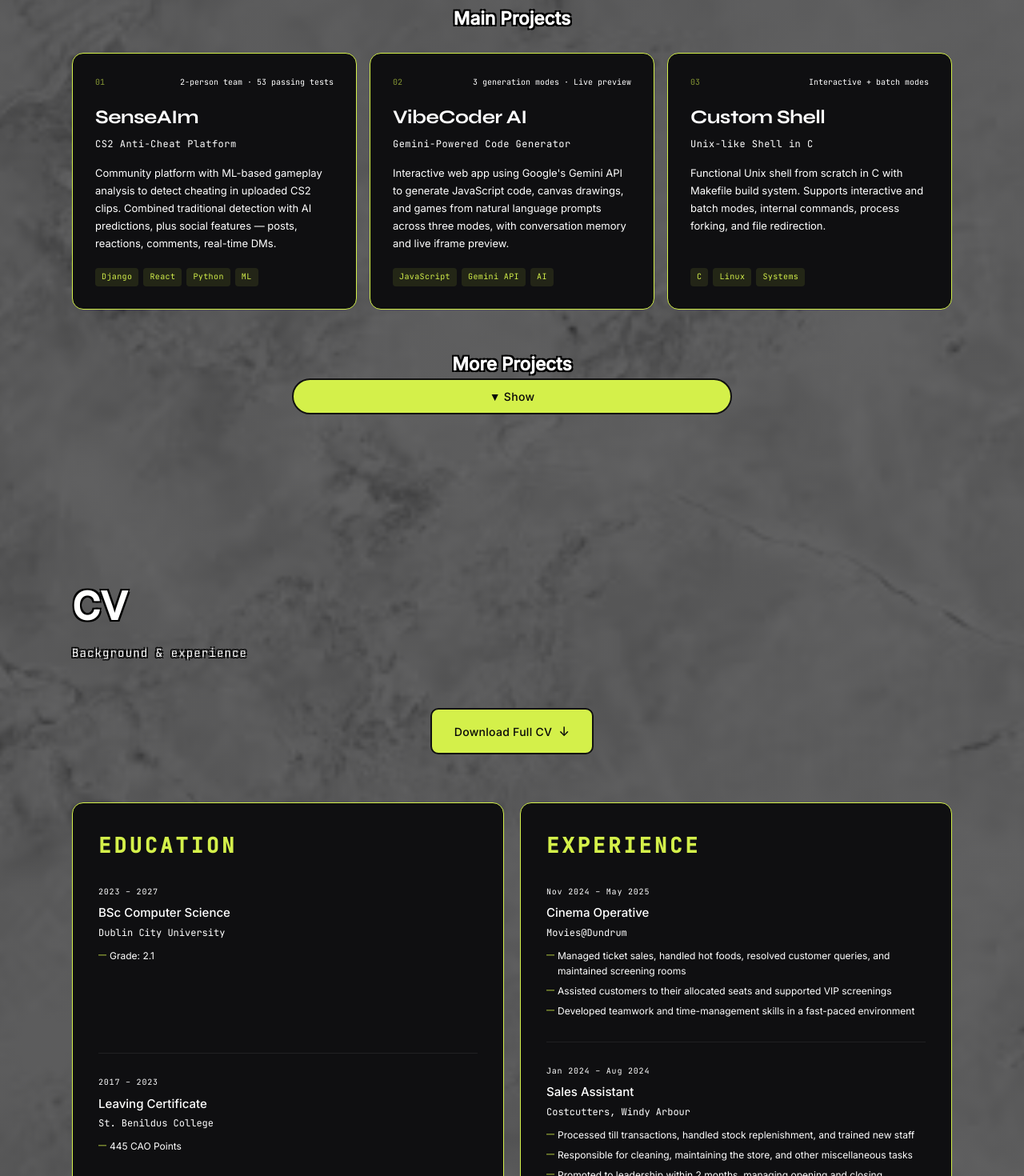
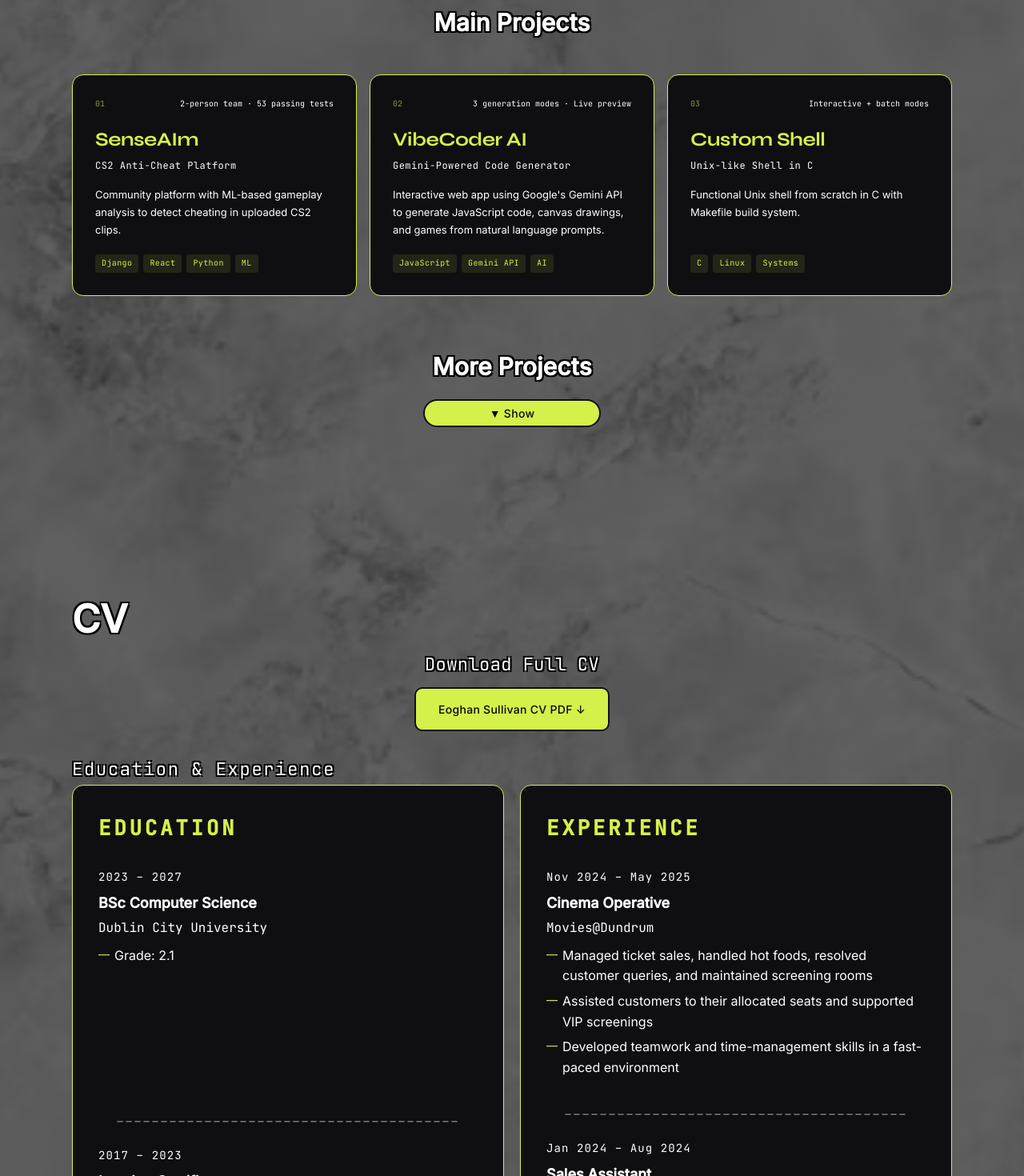
Before and after one commit to Eoghaning/eoghansullivan.github.io, a React (Vite) app: page / in a window 1280 px wide. Shown: the part 1340-2810 px from the top of the page at 80% size. Built offline with nearby package versions, Linux system fonts and the light colour scheme.

Commit message:
big final draft changes

```diff
--- a/src/pages/CV/CV.css
+++ b/src/pages/CV/CV.css
@@ -1,17 +1,14 @@
 .cv-button-wrapper {
   display: flex;
   justify-content: center;
-  margin-bottom: 60px;
-}
-.cv-download-arrow {
-  font-size: 16px;
-  margin-left: 8px;
+  margin-bottom: 30px;
 }
 
 .cv-grid {
   display: grid;
   grid-template-columns: 1fr 1fr;
   gap: 20px;
+  align-items: start;
 }
 
 .cv-block {
@@ -33,47 +30,48 @@
 
 .cv-item {
   margin-bottom: 28px;
-  padding-bottom: 28px;
-  border-bottom: 1px solid var(--border);
 }
 
 .cv-item:last-child {
   margin-bottom: 0;
-  padding-bottom: 0;
-  border-bottom: none;
 }
 
-.cv-item-first {
-  padding-bottom: 112px;
+.cv-divider {
+  text-align: center;
+  font-family: var(--mono);
+  color: var(--dim);
+  letter-spacing: 2px;
+  margin: 24px 0;
+  opacity: 0.6;
 }
 
 .cv-item-year {
   font-family: var(--mono);
-  font-size: 10px;
+  font-size: 14px;
   color: var(--dim);
   letter-spacing: 0.08em;
   margin-bottom: 6px;
 }
 
 .cv-item-title {
-  font-size: 15px;
-  font-weight: 500;
+  font-size: 18px;
+  font-weight: 600;
   color: var(--text);
-  margin-bottom: 3px;
+  margin-bottom: 4px;
 }
 
 .cv-item-sub {
-  font-size: 12px;
+  font-size: 16px;
   color: var(--muted);
   font-family: var(--mono);
   margin-bottom: 8px;
 }
 
 .cv-detail-item {
-  font-size: 12px;
+  font-size: 16px;
   color: var(--dim);
   line-height: 1.6;
-  padding-left: 14px;
+  padding-left: 20px;
   position: relative;
   margin-top: 4px;
 }
@@ -83,23 +81,22 @@
   position: absolute;
   left: 0;
   color: var(--accent);
-  font-size: 10px;
+  font-size: 14px;
 }
 
 .cv-bullets {
   list-style: none;
   margin-top: 8px;
-  display: flex;
-  flex-direction: column;
-  gap: 6px;
+  padding-left: 0;
 }
 
 .cv-bullets li {
-  font-size: 12px;
+  font-size: 16px;
   color: var(--dim);
   line-height: 1.6;
-  padding-left: 14px;
+  padding-left: 20px;
   position: relative;
+  margin-bottom: 6px;
 }
 
 .cv-bullets li::before {
@@ -107,23 +104,51 @@
   position: absolute;
   left: 0;
   color: var(--accent);
-  font-size: 10px;
+  font-size: 14px;
 }
 
-/* CV header – vertical stacking */
 .cv-header {
   display: block !important;
+  margin-bottom: 0 !important;
 }
+
 .cv-header h1 {
-  display: block;
-  margin-bottom: 0.5rem;
+  margin: 0;
 }
-/* Double-thick black border for the subtitle */
+
+.cv-subtitle-header {
+  margin-bottom: 0 !important;
+}
+
 .cv-header .section-sub {
+  font-size: 22px;
   text-shadow: -2px -2px 0 #000,
                 2px -2px 0 #000,
                -2px  2px 0 #000,
                 2px  2px 0 #000;
+  display: block;
+  margin-top: 0;
+}
+
+.download-heading {
+  text-align: center;
+  margin: 0 0 10px 0;
+}
+
+.download-heading-text {
+  font-family: var(--mono);
+  font-size: 22px;
+  color: var(--text);
+  text-shadow: -2px -2px 0 #000,
+                2px -2px 0 #000,
+               -2px  2px 0 #000,
+                2px  2px 0 #000;
+  display: inline;
+  letter-spacing: 0.02em;
+}
+
+.btn-primary span {
+  display: inline-block;
 }
 
 @media (max-width: 768px) {
--- a/src/pages/CV/CV.jsx
+++ b/src/pages/CV/CV.jsx
@@ -6,25 +6,33 @@ export default function CV() {
       <div className="page-inner">
         <div className="section-header cv-header">
           <h1>CV</h1>
-          <p className="section-sub cv-subtitle-badge">Background & experience</p>
+        </div>
+
+        <div className="download-heading">
+          <span className="download-heading-text">Download Full CV</span>
         </div>
 
         <div className="cv-button-wrapper">
           <a href="/CV.pdf" download className="btn-primary">
-            <span>Download Full CV</span>
-            <span className="cv-download-arrow">↓</span>
+            <span>Eoghan Sullivan CV PDF ↓</span>
           </a>
+        </div>
+
+        <div className="section-header cv-header cv-subtitle-header">
+          <p className="section-sub cv-subtitle-badge">Education & Experience</p>
         </div>
 
         <div className="cv-grid">
           <div className="cv-block">
             <h3 className="cv-block-title">Education</h3>
-            <div className="cv-item cv-item-first">
+            <div className="cv-item">
               <div className="cv-item-year">2023 – 2027</div>
               <div className="cv-item-title">BSc Computer Science</div>
               <div className="cv-item-sub">Dublin City University</div>
               <div className="cv-detail-item">Grade: 2.1</div>
+              <br/><br/><br/><br/><br/><br/>
             </div>
+            <div className="cv-divider">_______________________________________</div>
             <div className="cv-item">
               <div className="cv-item-year">2017 – 2023</div>
               <div className="cv-item-title">Leaving Certificate</div>
@@ -45,6 +53,7 @@ export default function CV() {
                 <li>Developed teamwork and time-management skills in a fast-paced environment</li>
               </ul>
             </div>
+            <div className="cv-divider">_______________________________________</div>
             <div className="cv-item">
               <div className="cv-item-year">Jan 2024 – Aug 2024</div>
               <div className="cv-item-title">Sales Assistant</div>
--- a/src/pages/Projects/Projects.css
+++ b/src/pages/Projects/Projects.css
@@ -9,16 +9,17 @@
   border: 1px solid var(--accent);
   border-radius: 14px;
   padding: 28px;
-  transition: border-color 0.2s, transform 0.2s, background 0.2s;
+  transition: all 0.3s ease;
   animation: fadeUp 0.5s ease both;
   display: flex;
   flex-direction: column;
 }
 
 .project-card:hover {
-  border-color: rgba(212,240,74,0.2);
+  border-color: var(--accent);
   background: var(--bg3);
-  transform: translateY(-2px);
+  transform: scale(1.05) translateY(-4px);
+  box-shadow: 0 20px 30px rgba(0,0,0,0.5), 0 0 0 2px rgba(212,240,74,0.3);
 }
 
 @keyframes fadeUp {
@@ -57,7 +58,7 @@
   font-size: 24px;
   font-weight: 700;
   letter-spacing: -0.5px;
-  color: var(--text);
+  color: var(--accent);
   margin-bottom: 4px;
 }
 
@@ -94,7 +95,6 @@
   letter-spacing: 0.04em;
 }
 
-/* Section subheadings (e.g., "Main Projects", "More Projects") */
 .projects-subheading {
   font-family: var(--serif);
   font-size: 24px;
@@ -103,24 +103,19 @@
   color: var(--text);
 }
 
-/* Larger, centered main heading for the first section */
 .projects-subheading-main {
   font-size: 32px;
   text-align: center;
   margin: 60px 0 40px 0;
 }
 
-/* Toggle button under "More Projects" – now 50% width and centered */
 .toggle-more-btn {
-  width: 50% !important;
-  margin: 0 auto 20px auto !important;
-  padding: 12px 0 !important;
+  padding: 7px 81px !important;
+  margin: 0 0 20px 0 !important;
   font-size: 14px !important;
   border-radius: 30px !important;
-  text-align: center;
 }
 
-/* Project count badge – small pill for total count */
 .project-count-badge {
   display: inline-block;
   background: var(--bg3);
@@ -134,7 +129,12 @@
   margin-top: 8px;
 }
 
-/* Black border text for all headings inside the projects section */
+.projects-heading {
+  font-size: 2em;
+  margin: 0.5em 0;
+  text-align: center;
+}
+
 .page-section h1,
 .page-section h2 {
   text-shadow: -2px -2px 0 #000,
@@ -143,18 +143,133 @@
                 2px  2px 0 #000;
 }
 
-/* Responsive */
+/* Modal styles – scaled to 80% of the previous 250% increase */
+.clickable-card {
+  cursor: pointer;
+}
+
+.modal-overlay {
+  position: fixed;
+  top: 0;
+  left: 0;
+  right: 0;
+  bottom: 0;
+  background: rgba(0,0,0,0.85);
+  display: flex;
+  align-items: center;
+  justify-content: center;
+  z-index: 1000;
+}
+
+.modal-content {
+  background: var(--bg2);
+  border: 4px solid var(--accent);
+  border-radius: 32px;
+  padding: 80px;
+  max-width: 1200px;
+  width: 90%;
+  max-height: 90vh;
+  overflow-y: auto;
+  position: relative;
+}
+
+.modal-close {
+  position: absolute;
+  top: 30px;
+  right: 40px;
+  background: none;
+  border: none;
+  font-size: 80px;
+  cursor: pointer;
+  color: var(--muted);
+  line-height: 1;
+}
+
+.modal-close:hover {
+  color: var(--accent);
+}
+
+.modal-title {
+  font-family: var(--serif);
+  font-size: 64px;
+  margin-bottom: 20px;
+  color: var(--accent);
+}
+
+.modal-subtitle {
+  font-size: 36px;
+  color: var(--muted);
+  margin-bottom: 40px;
+}
+
+.modal-desc {
+  font-size: 32px;
+  line-height: 1.7;
+  color: var(--text);
+  margin-bottom: 48px;
+}
+
+.modal-tags {
+  display: flex;
+  flex-wrap: wrap;
+  gap: 20px;
+  margin-bottom: 40px;
+}
+
+.modal-tag {
+  font-size: 24px;
+  font-family: var(--mono);
+  color: var(--accent);
+  background: var(--accent2);
+  padding: 8px 24px;
+  border-radius: 40px;
+}
+
+.modal-detail {
+  font-size: 28px;
+  color: var(--dim);
+  border-top: 2px solid var(--border);
+  padding-top: 40px;
+}
+
 @media (max-width: 768px) {
   .projects-grid {
     grid-template-columns: 1fr;
   }
   .toggle-more-btn {
-    width: 100%; /* full width on mobile for easier tapping */
-    margin: 0 0 20px 0 !important;
+    width: 100%;
+    text-align: center;
+    margin-bottom: 20px;
   }
   .project-count-badge {
     display: block;
     width: fit-content;
     margin: 8px auto 0;
   }
+  .modal-content {
+    padding: 40px 20px;
+  }
+  .modal-title {
+    font-size: 32px;
+  }
+  .modal-subtitle {
+    font-size: 20px;
+  }
+  .modal-desc {
+    font-size: 18px;
+  }
+  .modal-tag {
+    font-size: 14px;
+    padding: 6px 16px;
+  }
+  .modal-detail {
+    font-size: 16px;
+    padding-top: 20px;
+  }
 }
+
+.heading-small {
+  font-size: 0.75em;
+  font-weight: normal;
+  opacity: 0.8;
+}
--- a/src/pages/Projects/Projects.jsx
+++ b/src/pages/Projects/Projects.jsx
@@ -1,51 +1,25 @@
 import { useState, useRef } from "react";
 import "./Projects.css";
 
-const MAIN_PROJECTS = [
-  {
-    title: "SenseAIm",
-    subtitle: "CS2 Anti-Cheat Platform",
-    desc: "Community platform with ML-based gameplay analysis to detect cheating in uploaded CS2 clips. Combined traditional detection with AI predictions, plus social features — posts, reactions, comments, real-time DMs.",
-    tags: ["Django", "React", "Python", "ML"],
-    detail: "2-person team · 53 passing tests",
-  },
-  {
-    title: "VibeCoder AI",
-    subtitle: "Gemini-Powered Code Generator",
-    desc: "Interactive web app using Google's Gemini API to generate JavaScript code, canvas drawings, and games from natural language prompts across three modes, with conversation memory and live iframe preview.",
-    tags: ["JavaScript", "Gemini API", "AI"],
-    detail: "3 generation modes · Live preview",
-  },
-  {
-    title: "Custom Shell",
-    subtitle: "Unix-like Shell in C",
-    desc: "Functional Unix shell from scratch in C with Makefile build system. Supports interactive and batch modes, internal commands, process forking, and file redirection.",
-    tags: ["C", "Linux", "Systems"],
-    detail: "Interactive + batch modes",
-  },
-];
+import { project as senseaim } from './main_projects/senseaim.js';
+import { project as vibecoder } from './main_projects/vibecoder.js';
+import { project as customShell } from './main_projects/custom-shell.js';
+import { project as portfolio } from './more_projects/portfolio.js';
 
-const MORE_PROJECTS = [
-  {
-    title: "Portfolio Website",
-    subtitle: "React Portfolio Site",
-    desc: "Custom-built portfolio website to showcase projects, skills, and CV. Features a dark theme, responsive design, and interactive sections. Deployed via Netlify with continuous integration.",
-    tags: ["React", "JavaScript", "CSS", "Netlify"],
-    detail: "Portfolio Website",
-  },
-];
+const MAIN_PROJECTS = [senseaim, vibecoder, customShell];
+const MORE_PROJECTS = [portfolio];
 
 const TOTAL_PROJECTS = MAIN_PROJECTS.length + MORE_PROJECTS.length;
 
 export default function Projects() {
   const [showMore, setShowMore] = useState(false);
+  const [selectedProject, setSelectedProject] = useState(null);
   const moreHeadingRef = useRef(null);
 
   const handleToggle = () => {
     const nextShowMore = !showMore;
     setShowMore(nextShowMore);
     if (nextShowMore) {
-      // Only scroll when expanding (showing projects)
       setTimeout(() => {
         if (moreHeadingRef.current) {
           const yOffset = -80;
@@ -56,38 +30,64 @@ export default function Projects() {
     }
   };
 
+  const openModal = (project) => {
+    setSelectedProject(project);
+  };
+
+  const closeModal = () => {
+    setSelectedProject(null);
+  };
+
+  const handleBackdropClick = (e) => {
+    if (e.target.classList.contains('modal-overlay')) {
+      closeModal();
+    }
+  };
+
+  const renderProjectCard = (project, index, baseNumber) => {
+    const p = project.preview;
+    return (
+      <div
+        key={p.title}
+        className="project-card clickable-card"
+        onClick={() => openModal(project)}
+        style={{ animationDelay: `${index * 0.1}s` }}
+      >
+        <div className="project-top">
+          <span className="project-num">0{baseNumber + index + 1}</span>
+          <span className="project-detail">{p.detail}</span>
+        </div>
+        <h3 className="project-title">{p.title}</h3>
+        <div className="project-subtitle">{p.subtitle}</div>
+        <p className="project-desc">{p.desc}</p>
+        <div className="project-tags">
+          {p.tags.map((t) => <span key={t} className="project-tag">{t}</span>)}
+        </div>
+      </div>
+    );
+  };
+
   return (
     <section id="projects" className="page-section">
       <div className="page-inner">
         <div className="section-header">
-          <h1>My Projects</h1>
+          <h1>
+            My Projects <span className="heading-small">– Click to view</span>
+          </h1>
           <div className="project-count-badge">
             Total: {TOTAL_PROJECTS} projects
           </div>
         </div>
 
-        <h2 style={{ textAlign: 'center' }}>Main Projects</h2>
+        <h2 className="projects-heading" style={{ textAlign: 'center' }}>Main Projects</h2>
         <br/>
         <div className="projects-grid">
-          {MAIN_PROJECTS.map((p, i) => (
-            <div key={p.title} className="project-card" style={{ animationDelay: `${i * 0.1}s` }}>
-              <div className="project-top">
-                <span className="project-num">0{i + 1}</span>
-                <span className="project-detail">{p.detail}</span>
-              </div>
-              <h3 className="project-title">{p.title}</h3>
-              <div className="project-subtitle">{p.subtitle}</div>
-              <p className="project-desc">{p.desc}</p>
-              <div className="project-tags">
-                {p.tags.map((t) => <span key={t} className="project-tag">{t}</span>)}
-              </div>
-            </div>
-          ))}
+          {MAIN_PROJECTS.map((p, i) => renderProjectCard(p, i, 0))}
         </div>
 
         <br/><br/>
         <div style={{ textAlign: 'center' }}>
-          <h2 ref={moreHeadingRef}>More Projects</h2>
+          <h2 ref={moreHeadingRef} className="projects-heading">More Projects</h2>
           <button className="btn-primary toggle-more-btn" onClick={handleToggle}>
             {showMore ? "▲ Hide" : "▼ Show"}
           </button>
@@ -95,23 +95,25 @@ export default function Projects() {
 
         {showMore && (
           <div className="projects-grid">
-            {MORE_PROJECTS.map((p, i) => (
-              <div key={p.title} className="project-card" style={{ animationDelay: `${i * 0.1}s` }}>
-                <div className="project-top">
-                  <span className="project-num">0{MAIN_PROJECTS.length + i + 1}</span>
-                  <span className="project-detail">{p.detail}</span>
-                </div>
-                <h3 className="project-title">{p.title}</h3>
-                <div className="project-subtitle">{p.subtitle}</div>
-                <p className="project-desc">{p.desc}</p>
-                <div className="project-tags">
-                  {p.tags.map((t) => <span key={t} className="project-tag">{t}</span>)}
-                </div>
-              </div>
-            ))}
+            {MORE_PROJECTS.map((p, i) => renderProjectCard(p, i, MAIN_PROJECTS.length))}
           </div>
         )}
       </div>
+
+      {selectedProject && (
+        <div className="modal-overlay" onClick={handleBackdropClick}>
+          <div className="modal-content">
+            <button className="modal-close" onClick={closeModal}>×</button>
+            <h2 className="modal-title">{selectedProject.full.title}</h2>
+            <h3 className="modal-subtitle">{selectedProject.full.subtitle}</h3>
+            <p className="modal-desc">{selectedProject.full.desc}</p>
+            <div className="modal-tags">
+              {selectedProject.full.tags.map((t) => <span key={t} className="modal-tag">{t}</span>)}
+            </div>
+            <div className="modal-detail">{selectedProject.full.detail}</div>
+          </div>
+        </div>
+      )}
     </section>
   );
 }
--- /dev/null
+++ b/src/pages/Projects/main_projects/custom-shell.js
@@ -0,0 +1,16 @@
+export const project = {
+  preview: {
+    title: "Custom Shell",
+    subtitle: "Unix-like Shell in C",
+    desc: "Functional Unix shell from scratch in C with Makefile build system.",
+    tags: ["C", "Linux", "Systems"],
+    detail: "Interactive + batch modes",
+  },
+  full: {
+    title: "Custom Shell",
+    subtitle: "Unix-like Shell in C",
+    desc: "Functional Unix shell from scratch in C with Makefile build system supporting both interactive and batch modes. Implemented core internal commands (cd, clr, dir, environ, echo, help, pause, quit) and external program execution via process forking. Added file redirection handling, error management, and comprehensive user input parsing.",
+    tags: ["C", "Linux", "Systems"],
+    detail: "Interactive + batch modes · 15+ commands · 2000+ LOC",
+  },
+};
--- /dev/null
+++ b/src/pages/Projects/main_projects/index.js
@@ -0,0 +1,3 @@
+export { project as senseaim } from './senseaim.js';
+export { project as vibecoder } from './vibecoder.js';
+export { project as customShell } from './custom-shell.js';
--- /dev/null
+++ b/src/pages/Projects/main_projects/senseaim.js
@@ -0,0 +1,16 @@
+export const project = {
+  preview: {
+    title: "SenseAIm",
+    subtitle: "CS2 Anti-Cheat Platform",
+    desc: "Community platform with ML-based gameplay analysis to detect cheating in uploaded CS2 clips.",
+    tags: ["Django", "React", "Python", "ML"],
+    detail: "2-person team · 53 passing tests",
+  },
+  full: {
+    title: "SenseAIm",
+    subtitle: "CS2 Anti-Cheat Platform",
+    desc: "Community platform with ML-based gameplay analysis to detect cheating in uploaded CS2 clips. Combined traditional detection with AI predictions, plus social features — posts, reactions, comments, real-time DMs. Built as a 2-person team using Django/React with 53 passing tests.",
+    tags: ["Django", "React", "Python", "ML"],
+    detail: "2-person team · 53 passing tests · ML model trained on 10k+ clips",
+  },
+};
--- /dev/null
+++ b/src/pages/Projects/main_projects/vibecoder.js
@@ -0,0 +1,16 @@
+export const project = {
+  preview: {
+    title: "VibeCoder AI",
+    subtitle: "Gemini-Powered Code Generator",
+    desc: "Interactive web app using Google's Gemini API to generate JavaScript code, canvas drawings, and games from natural language prompts.",
+    tags: ["JavaScript", "Gemini API", "AI"],
+    detail: "3 generation modes · Live preview",
+  },
+  full: {
+    title: "VibeCoder AI",
+    subtitle: "Gemini-Powered Code Generator",
+    desc: "Interactive web app using Google's Gemini API to generate JavaScript code, canvas drawings, and games from natural language prompts across three modes, with conversation memory and live iframe preview. Added random idea generator with curated prompts and mode-specific validation rules for reliable output.",
+    tags: ["JavaScript", "Gemini API", "AI"],
+    detail: "3 generation modes · Live preview · 500+ lines of code",
+  },
+};
--- /dev/null
+++ b/src/pages/Projects/more_projects/index.js
@@ -0,0 +1 @@
+export { project as portfolio } from './portfolio.js';
--- /dev/null
+++ b/src/pages/Projects/more_projects/portfolio.js
@@ -0,0 +1,16 @@
+export const project = {
+  preview: {
+    title: "Portfolio Website",
+    subtitle: "React Portfolio Site",
+    desc: "Custom-built portfolio website to showcase projects, skills, and CV.",
+    tags: ["React", "JavaScript", "CSS", "Netlify"],
+    detail: "Portfolio Website",
+  },
+  full: {
+    title: "Portfolio Website",
+    subtitle: "React Portfolio Site",
+    desc: "Custom-built portfolio website to showcase projects, skills, and CV. Features a dark theme, responsive design, and interactive sections. Deployed via Netlify with continuous integration. Includes project modals, blog section with expandable posts, and CV download.",
+    tags: ["React", "JavaScript", "CSS", "Netlify"],
+    detail: "Designed & developed · Live at eoghansullivan.netlify.app",
+  },
+};
```
